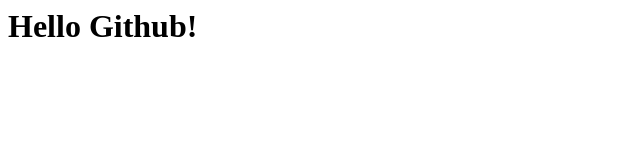
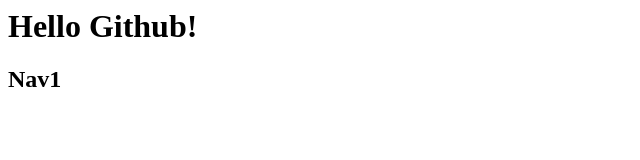
Before and after one commit to Jin3park/github_test, a plain HTML site: page index.html in a window 1280 px wide. Shown: the full height of the page, 0-640 px from the left. Drawn offline with Linux system fonts and the light colour scheme.

Commit message:
2 commit

```diff
--- a/index.html
+++ b/index.html
@@ -1,3 +1,4 @@
 <html>
     <h1>Hello Github!</h1>
+    <h2>Nav1</h2>
 </html>
```
